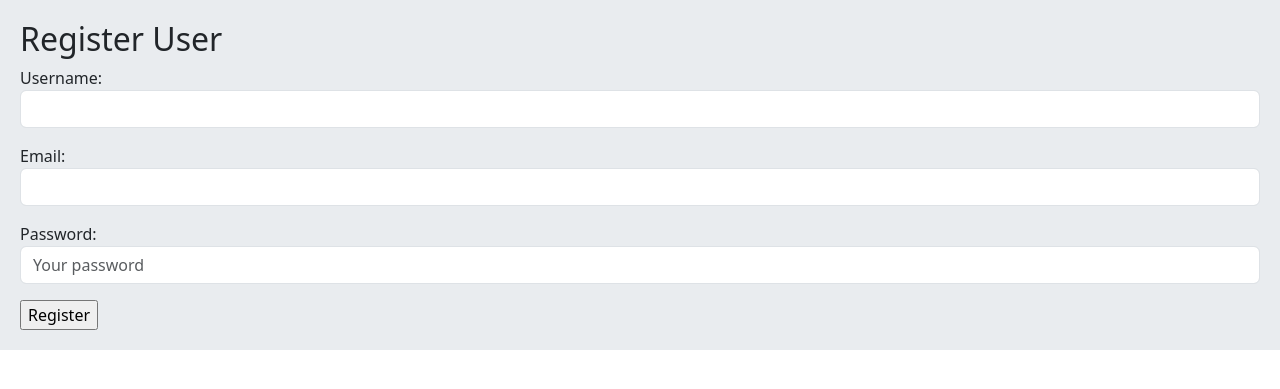
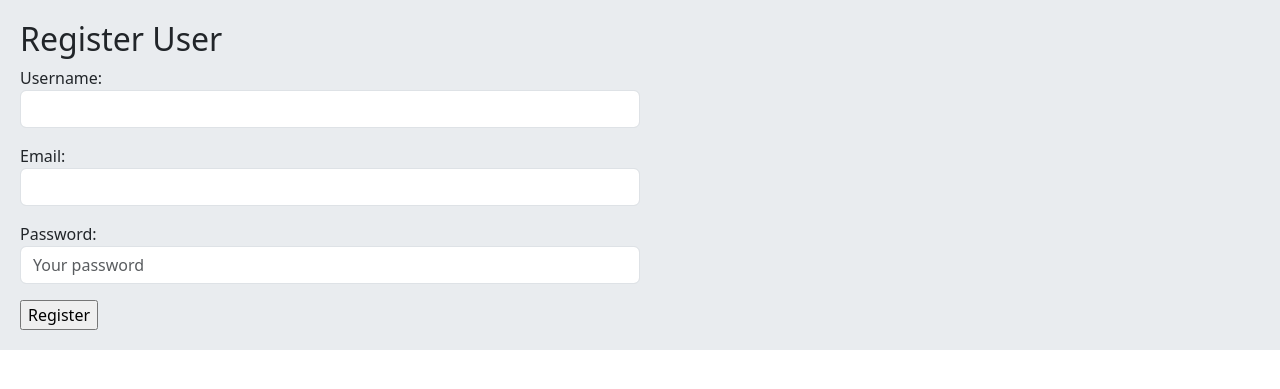
Before and after one commit to sshamshiri/socialnetwork, a Django app: page /accounts/register/ in a window 1280 px wide. Shown: the part 56-445 px from the top of the page. Run offline with Django 4.2, Linux system fonts and the light colour scheme.

Commit message:
add "class="col-md-6" in file register.html

```diff
--- a/socialnetwork/accounts/templates/accounts/register.html
+++ b/socialnetwork/accounts/templates/accounts/register.html
@@ -4,7 +4,7 @@
 
     <h2>Register User</h2>
 
-    <form action="" method="post">
+    <form action="" method="post" class="col-md-6">
         {% csrf_token %}
         {{form.as_p}}
         <input type="submit" value="Register">
```
